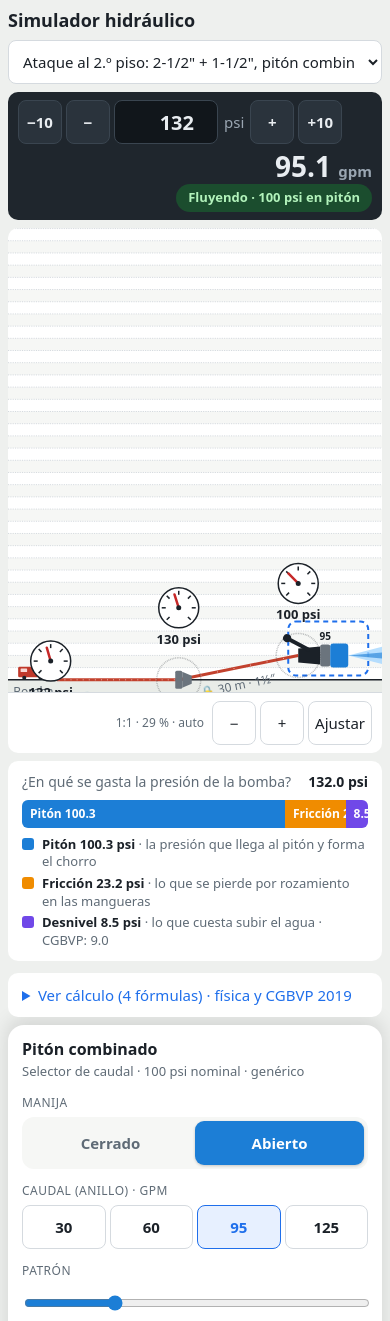
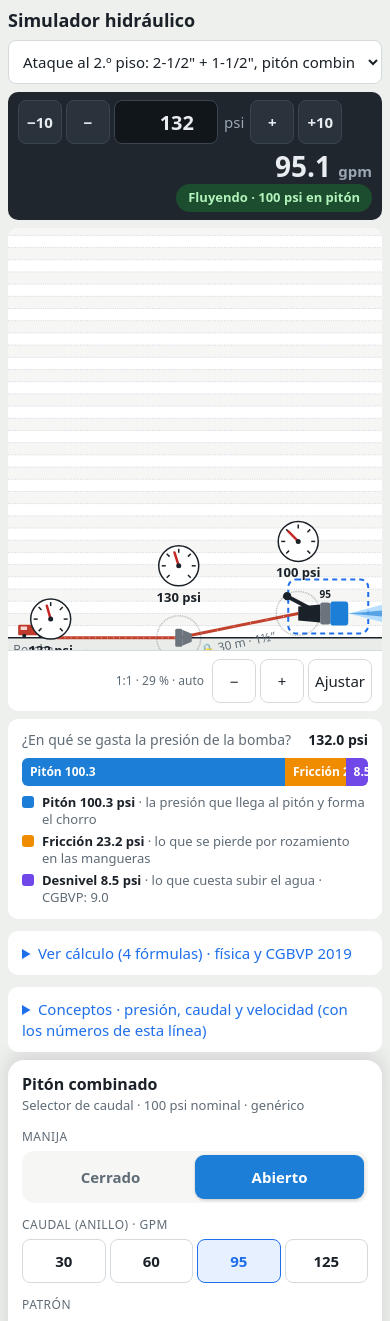
Before and after one commit to cbastiangs/simulador-hidraulico, a SvelteKit app: page / in a window 390 px wide. Shown: the top 1321 px of the page. Built offline with nearby package versions, Linux system fonts and the light colour scheme.

Commit message:
feat(app): Conceptos card, floating pressure-split bar; no mock-ups unless asked
nozzleExitVelocityMps (MODEL 3.7) with one test. The split bar floats at the
bottom while the full one is off screen; canvas leaves room for it.

```diff
--- a/src/hydraulics/velocity.ts
+++ b/src/hydraulics/velocity.ts
@@ -1,4 +1,4 @@
-import { LITERS_PER_US_GALLON, METERS_PER_INCH } from "./units.ts";
+import { LITERS_PER_US_GALLON, METERS_PER_INCH, PASCALS_PER_PSI } from "./units.ts";
 
 /**
  * Mean water velocity in a hose (docs/MODEL.md §3.7, `flow.velocity`):
@@ -10,3 +10,13 @@ export function hoseVelocityMps(flowGpm: number, diameterIn: number) {
   const areaM2 = (Math.PI / 4) * (diameterIn * METERS_PER_INCH) ** 2;
   return cubicMetersPerSecond / areaM2;
 }
+
+/**
+ * Speed of the jet leaving a nozzle whose inlet pressure is `nozzlePressurePsi`
+ * (docs/MODEL.md §3.7, §3.13): Bernoulli with the pressure turned into speed,
+ * v = √(2·P/ρ), water at 1000 kg/m³. It is 12.18·√NP in ft/s and depends on NP
+ * only, not on the flow. Illustrative for a real stream (losses inside the nozzle).
+ */
+export function nozzleExitVelocityMps(nozzlePressurePsi: number) {
+  return Math.sqrt((2 * Math.max(0, nozzlePressurePsi) * PASCALS_PER_PSI) / 1000);
+}
--- a/src/lib/components/BudgetBar.svelte
+++ b/src/lib/components/BudgetBar.svelte
@@ -4,7 +4,7 @@
   // Where the pump's pressure goes (ROADMAP §5): nozzle + friction + elevation,
   // from the engine's terms. A downhill line gains pressure; that shows as a
   // credit next to the bar rather than a negative slice.
-  let { result, reference }: { result: SeriesResult; reference: SeriesResult } = $props();
+  let { result, reference, compact = false }: { result: SeriesResult; reference: SeriesResult; compact?: boolean } = $props();
 
   const parts = $derived.by(() => {
     const sum = (id: string) => result.terms.filter((t) => t.lawId === id).reduce((a, t) => a + t.valuePsi, 0);
@@ -15,15 +15,15 @@
   const f = (n: number) => n.toFixed(1);
 </script>
 
-<section class="budget">
-  <div class="row"><span>¿En qué se gasta la presión de la bomba?</span><b>{f(result.nodes[0].pressurePsi)} psi</b></div>
+<section class="budget" class:compact>
+  <div class="row"><span>{compact ? "Presión de la bomba" : "¿En qué se gasta la presión de la bomba?"}</span><b>{f(result.nodes[0].pressurePsi)} psi</b></div>
   {#if result.state === "flowing"}
     <div class="bar">
       <div class="nozzle" style:width={pct(parts.nozzle)}>Pitón {f(parts.nozzle)}</div>
       <div class="friction" style:width={pct(parts.friction)}>Fricción {f(parts.friction)}</div>
       {#if parts.elevation > 0}<div class="elevation" style:width={pct(parts.elevation)}>{f(parts.elevation)}</div>{/if}
     </div>
-    <ul class="legend">
+    {#if !compact}<ul class="legend">
       <li>
         <span class="swatch nozzle"></span>
         <span><b>Pitón {f(parts.nozzle)} psi</b> · la presión que llega al pitón y forma el chorro</span>
@@ -41,7 +41,7 @@
             : "lo que cuesta subir el agua"} · CGBVP: {f(reference.elevationPressurePsi)}
         </span>
       </li>
-    </ul>
+    </ul>{/if}
   {:else}
     <p class="small">Sin caudal no hay fricción: la bomba solo sostiene el desnivel ({f(parts.elevation)} psi).</p>
   {/if}
@@ -49,6 +49,8 @@
 
 <style>
   .budget { background: var(--surface); border-radius: var(--radius); padding: 12px 14px; display: grid; gap: 8px; }
+  .budget.compact { padding: 6px 12px; gap: 4px; }
+  .budget.compact .bar { height: 24px; }
   .row { display: flex; justify-content: space-between; gap: 12px; color: var(--muted); font-size: 14px; }
   .row b { color: var(--ink); }
   .small { font-size: 13px; color: var(--muted); margin: 0; }
--- a/src/lib/components/Canvas.svelte
+++ b/src/lib/components/Canvas.svelte
@@ -88,8 +88,8 @@
   const fitted = $derived(fitBounds(scenario.sections, floorM));
   // The canvas takes the height the window has (UX.md §2): the lay sits on the
   // ground at the bottom and the rest is building above it, so a rising hose
-  // can be dragged up. Side by side, the page above the canvas is about 240 px.
-  const canvasHeight = $derived(Math.max(260, windowWidth >= 1024 ? windowHeight - 240 : windowHeight * 0.55));
+  // can be dragged up. Side by side, the page above the canvas is about 240 px and the floating pressure bar (page) 70 px.
+  const canvasHeight = $derived(Math.max(260, windowWidth >= 1024 ? windowHeight - 310 : windowHeight * 0.5));
   const fitZoom = $derived.by(() => {
     if (viewWidth === 0) return 1;
     const w = (fitted.maxX - fitted.minX) * PX_PER_M;
--- /dev/null
+++ b/src/lib/components/Concepts.svelte
@@ -0,0 +1,65 @@
+<script lang="ts">
+  import type { Scenario } from "$hydraulics/scenario.ts";
+  import type { SeriesResult } from "$hydraulics/series.ts";
+  import { hoseVelocityMps, nozzleExitVelocityMps } from "$hydraulics/velocity.ts";
+
+  // Pressure, flow and speed are three different things (MODEL.md §3.13), shown
+  // with this scenario's own numbers. Every value comes from the engine's result.
+  let { scenario, result }: { scenario: Scenario; result: SeriesResult } = $props();
+
+  const f = (n: number, digits = 1) => n.toFixed(digits);
+  const flowing = $derived(result.state === "flowing");
+  const pump = $derived(result.nodes[0].pressurePsi);
+  /** Pressure at the nozzle with no flow: the pump's pressure minus the height. */
+  const staticPsi = $derived(pump - result.elevationPressurePsi);
+  const last = $derived(scenario.sections[scenario.sections.length - 1]);
+  const n = $derived(scenario.nozzle);
+</script>
+
+<details class="card">
+  <summary>Conceptos · presión, caudal y velocidad (con los números de esta línea)</summary>
+  <dl>
+    <dt>Presión estática en el pitón <b>{f(staticPsi)} psi</b></dt>
+    <dd>La que hay sin que corra agua: presión de la bomba menos la altura. Con el pitón cerrado es lo que marcan todos los manómetros.</dd>
+
+    <dt>Presión de flujo en el pitón <b>{flowing ? `${f(result.nozzlePressurePsi)} psi` : "—"}</b></dt>
+    <dd>
+      Con agua corriendo: la estática menos la fricción de las mangueras. Es la presión en la <i>entrada</i> del pitón,
+      detrás de la abertura. A poco caudal la fricción casi desaparece y esta presión se acerca a la estática:
+      un manómetro «bueno» no dice cuánta agua llega.
+    </dd>
+
+    <dt>Presión a la salida <b>0 psi</b></dt>
+    <dd>El chorro sale al aire: presión atmosférica, en cualquier ajuste. La presión se convirtió en velocidad.</dd>
+
+    <dt>Caudal <b>{f(result.flowGpm)} gpm</b></dt>
+    <dd>Volumen de agua por minuto. No se elige: lo resuelven la presión, la abertura del pitón y las mangueras.</dd>
+
+    <dt>Velocidad en la manguera <b>{flowing ? `${f(hoseVelocityMps(result.flowGpm, last.diameterIn))} m/s` : "—"}</b></dt>
+    <dd>Caudal ÷ sección de la manguera (continuidad). Una manguera más angosta con el mismo caudal va más rápida.</dd>
+
+    <dt>Velocidad del chorro <b>{flowing ? `${f(nozzleExitVelocityMps(result.nozzlePressurePsi))} m/s` : "—"}</b></dt>
+    <dd>
+      Depende solo de la presión en el pitón (12,18·√NP ft/s), no del caudal. Un ajuste menor da un chorro más rápido
+      pero más fino: velocidad no es caudal.
+    </dd>
+
+    <dt>Clasificación del fabricante <b>{n.ratedFlowGpm} gpm a {n.ratedPressurePsi} psi</b></dt>
+    <dd>
+      Es el par con que se calibró este ajuste: con {n.ratedPressurePsi} psi en la entrada, esta abertura deja pasar
+      {n.ratedFlowGpm} gpm. No es la presión que tendrás: esa ({flowing ? `${f(result.nozzlePressurePsi)} psi` : "—"})
+      sale de la bomba y la línea, y se calcula con Q ∝ √P. «Presión requerida»
+      ({f(result.requiredPumpPressurePsi)} psi) es la de la <b>bomba</b> para que el pitón trabaje en su clasificación.
+    </dd>
+  </dl>
+</details>
+
+<style>
+  .card { background: var(--surface); border-radius: var(--radius); padding: 12px 14px; }
+  summary { cursor: pointer; color: var(--accent); }
+  details[open] summary { margin-bottom: 8px; }
+  dl { margin: 0; display: grid; gap: 2px; }
+  dt { margin-top: 10px; font-weight: 600; display: flex; justify-content: space-between; gap: 12px; }
+  dt b { font-variant-numeric: tabular-nums; }
+  dd { margin: 2px 0 0; color: var(--muted); font-size: 14px; }
+</style>
--- a/src/routes/+page.svelte
+++ b/src/routes/+page.svelte
@@ -3,6 +3,7 @@
   import Breakdown from "$lib/components/Breakdown.svelte";
   import BudgetBar from "$lib/components/BudgetBar.svelte";
   import Canvas from "$lib/components/Canvas.svelte";
+  import Concepts from "$lib/components/Concepts.svelte";
   import Inspector from "$lib/components/Inspector.svelte";
   import PumpPanel from "$lib/components/PumpPanel.svelte";
   import * as edit from "$lib/edit.ts";
@@ -25,6 +26,18 @@
 
   const result = $derived(solveScenario(scenario));
   const reference = $derived(solveScenario(scenario, "cgbvp-2019"));
+
+  // The pressure split lives below the canvas, which now fills the window: while it
+  // is off screen, a slim copy floats at the bottom (UX.md §2).
+  let budgetEl: HTMLDivElement | undefined = $state();
+  let budgetVisible = $state(true);
+  $effect(() => {
+    if (!budgetEl) return;
+    // Half of it in view counts as visible: a sliver at the window's edge is no use.
+    const watcher = new IntersectionObserver(([entry]) => (budgetVisible = entry.intersectionRatio >= 0.5), { threshold: [0, 0.5, 1] });
+    watcher.observe(budgetEl);
+    return () => watcher.disconnect();
+  });
 
   function choosePreset(id: string) {
     presetId = id;
@@ -72,7 +85,7 @@
   </div>
 
   <div class="results">
-    <BudgetBar {result} {reference} />
+    <div bind:this={budgetEl}><BudgetBar {result} {reference} /></div>
     <details class="card">
       <summary>Ver cálculo ({result.terms.length} fórmulas) · física y CGBVP 2019</summary>
       <table>
@@ -85,21 +98,28 @@
       </table>
       <Breakdown terms={result.terms} methodId={scenario.methodId} />
     </details>
+    <Concepts {scenario} {result} />
   </div>
 </div>
+
+{#if !budgetVisible}
+  <div class="dock"><BudgetBar {result} {reference} compact /></div>
+{/if}
 
 <style>
   /* Layout by width: docs/UX.md §4. */
   .app {
     display: grid;
     gap: var(--gap);
-    padding: var(--gap);
+    padding: var(--gap) var(--gap) 90px;
     max-width: 2000px;
     margin: 0 auto;
     grid-template-columns: minmax(0, 1fr) 340px;
     grid-template-areas: "top top" "pump pump" "canvas side" "results side";
     grid-template-rows: auto auto auto 1fr;
   }
+  .dock { position: fixed; left: 0; right: 0; bottom: 0; z-index: 20; padding: 8px var(--gap) calc(8px + env(safe-area-inset-bottom)); background: var(--bg); box-shadow: 0 -4px 16px rgba(0, 0, 0, 0.15); }
+  .dock > :global(*) { max-width: 1976px; margin: 0 auto; }
   .top { grid-area: top; display: flex; flex-wrap: wrap; gap: 8px 12px; align-items: center; justify-content: space-between; }
   .top h1 { margin: 0; font-size: 18px; }
   .top select { height: 44px; border-radius: 8px; border: 1px solid var(--line); background: var(--surface); padding: 0 10px; max-width: 100%; }
@@ -120,7 +140,7 @@
 
   }
   @media (max-width: 599px) {
-    .app { padding: 8px; gap: 8px; grid-template-areas: "top" "pump" "canvas" "results" "side"; }
+    .app { padding: 8px 8px 90px; gap: 8px; grid-template-areas: "top" "pump" "canvas" "results" "side"; }
 
     .side :global(.inspector) { border-radius: 16px 16px 0 0; box-shadow: 0 -6px 20px rgba(0, 0, 0, 0.12); }
   }
```
Also changed, not shown: 4 other files (tests, documents, lock files or other folders).
